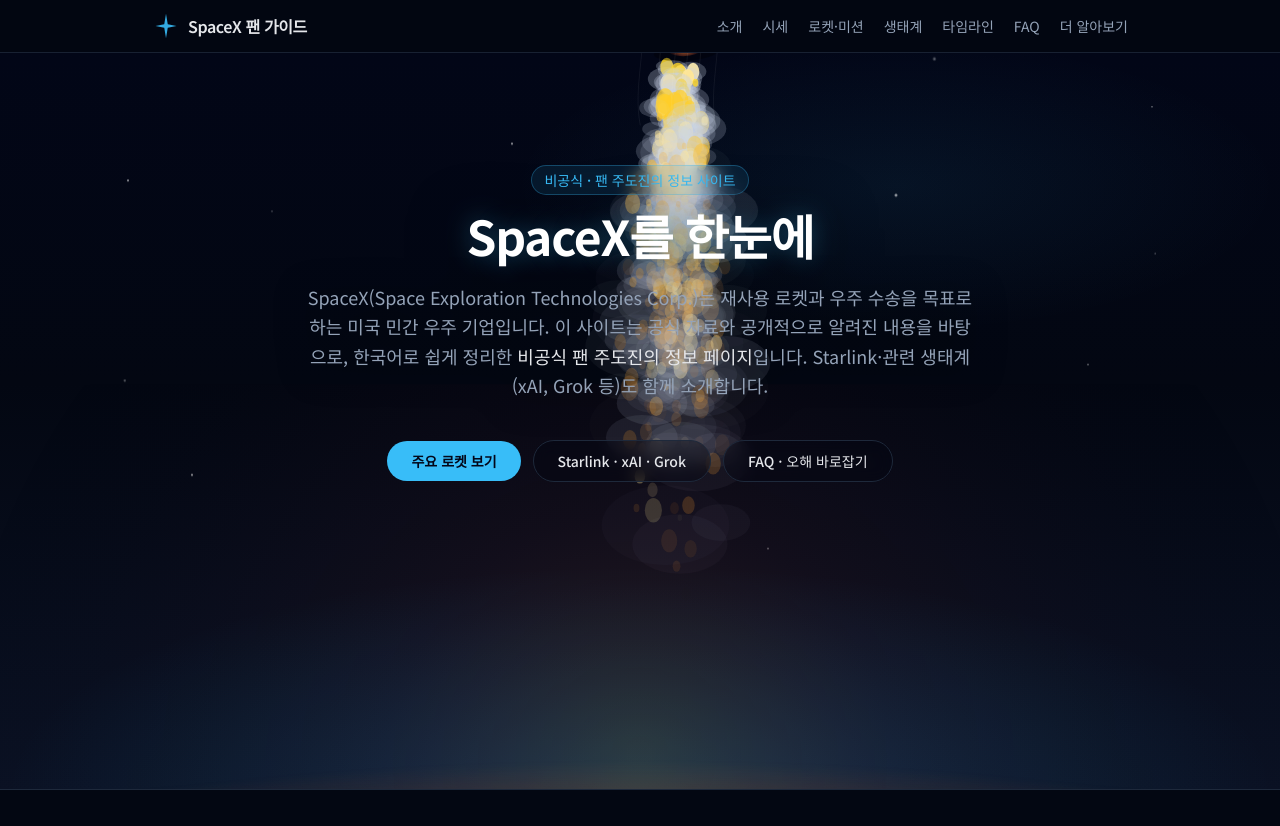
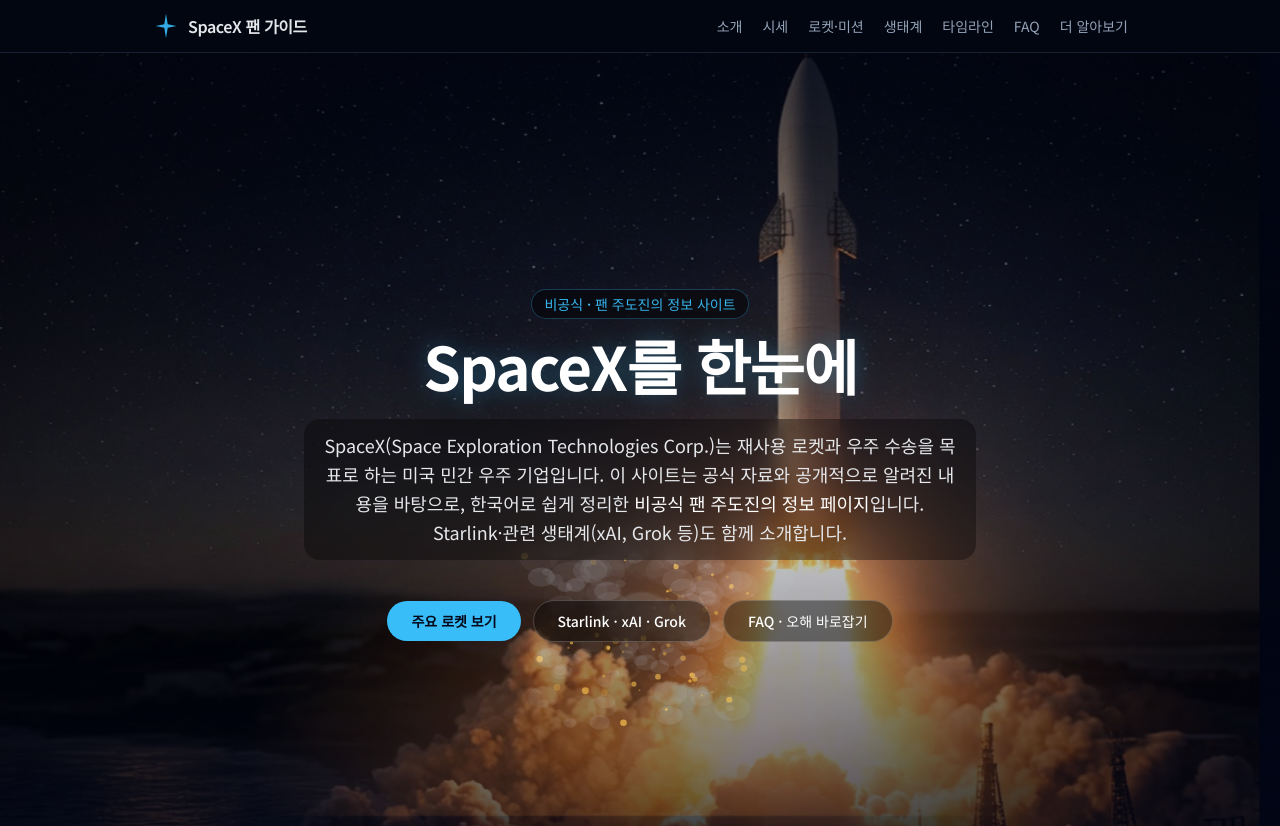
Before and after one commit to dojindia2006-arch/spacex-fan-guide, a Next.js app: page / in a window 1280 px wide. Shown: the top 826 px of the page. Built offline with nearby package versions, Linux system fonts and the light colour scheme; no server answers.

Commit message:
Use photoreal cinematic launch image for hero

```diff
--- a/src/app/globals.css
+++ b/src/app/globals.css
@@ -55,55 +55,54 @@
   border-color: rgba(56, 189, 248, 0.4);
 }
 
-/* Launch backdrop (rocket drawn on canvas) */
-.launch-canvas-wrap {
-  z-index: 0;
+/* Photoreal launch hero */
+.launch-photo-stage {
+  position: absolute;
+  inset: 0;
+  overflow: hidden;
+  background: #020617;
 }
-.launch-sky {
+.launch-photo {
+  position: absolute;
+  inset: -4%;
+  width: 108%;
+  height: 108%;
+  object-fit: cover;
+  object-position: center 35%;
+  animation: launch-kenburns 18s ease-in-out infinite alternate;
+  filter: contrast(1.08) saturate(1.12) brightness(0.95);
+  transform-origin: 50% 70%;
+}
+.launch-photo-vignette {
   position: absolute;
   inset: 0;
   background:
-    radial-gradient(ellipse 90% 55% at 50% 100%, rgba(14, 165, 233, 0.2), transparent 55%),
-    radial-gradient(ellipse 60% 40% at 70% 18%, rgba(56, 189, 248, 0.07), transparent 50%),
-    linear-gradient(180deg, #020617 0%, #030712 45%, #0b1224 100%);
+    linear-gradient(180deg, rgba(2,6,23,0.55) 0%, rgba(2,6,23,0.15) 35%, rgba(2,6,23,0.2) 60%, rgba(2,6,23,0.82) 100%),
+    radial-gradient(ellipse at 50% 60%, transparent 30%, rgba(0,0,0,0.45) 100%);
+  pointer-events: none;
 }
-.launch-stars {
+.launch-photo-heat {
   position: absolute;
-  inset: 0;
-  opacity: 0.85;
-  background-image:
-    radial-gradient(1.5px 1.5px at 10% 20%, #fff, transparent),
-    radial-gradient(1px 1px at 25% 40%, #fff, transparent),
-    radial-gradient(1.5px 1.5px at 40% 15%, #fff, transparent),
-    radial-gradient(1px 1px at 55% 35%, #fff, transparent),
-    radial-gradient(2px 2px at 70% 22%, #fff, transparent),
-    radial-gradient(1px 1px at 85% 45%, #fff, transparent),
-    radial-gradient(1.5px 1.5px at 15% 60%, #fff, transparent),
-    radial-gradient(1px 1px at 60% 70%, #fff, transparent),
-    radial-gradient(1px 1px at 90% 10%, #fff, transparent);
-  animation: stars-drift 40s linear infinite;
+  left: 20%;
+  right: 20%;
+  bottom: 8%;
+  height: 35%;
+  background: radial-gradient(ellipse at 50% 80%, rgba(255,140,40,0.28), transparent 70%);
+  mix-blend-mode: screen;
+  animation: heat-pulse 2.4s ease-in-out infinite;
+  pointer-events: none;
 }
-.launch-stars--b {
-  opacity: 0.4;
-  transform: scale(1.15);
-  animation-duration: 70s;
-  animation-direction: reverse;
+@keyframes launch-kenburns {
+  0% { transform: scale(1.02) translate3d(0, 1.5%, 0); }
+  100% { transform: scale(1.12) translate3d(0, -2.5%, 0); }
 }
-.launch-horizon {
-  position: absolute;
-  left: -10%;
-  right: -10%;
-  bottom: -8%;
-  height: 36%;
-  background:
-    radial-gradient(ellipse 70% 55% at 50% 100%, rgba(249, 115, 22, 0.28), transparent 60%),
-    radial-gradient(ellipse 90% 70% at 50% 120%, rgba(15, 23, 42, 0.95), transparent 70%);
-  filter: blur(2px);
-}
-@keyframes stars-drift {
-  from { background-position: 0 0; }
-  to { background-position: 0 -120px; }
+@keyframes heat-pulse {
+  0%, 100% { opacity: 0.55; transform: scale(1); }
+  50% { opacity: 0.95; transform: scale(1.06); }
 }
 @media (prefers-reduced-motion: reduce) {
-  .launch-stars { animation: none !important; }
+  .launch-photo,
+  .launch-photo-heat {
+    animation: none !important;
+  }
 }
--- a/src/components/Hero.tsx
+++ b/src/components/Hero.tsx
@@ -4,26 +4,26 @@
   return (
     <section
       id="hero"
-      className="relative min-h-[92vh] overflow-hidden px-4 pb-24 pt-20 sm:px-6 sm:pt-28"
+      className="relative min-h-[100svh] overflow-hidden px-4 pb-28 pt-24 sm:px-6 sm:pt-28"
       aria-labelledby="hero-heading"
     >
       <LaunchVisual />
 
-      <div className="relative z-10 mx-auto max-w-5xl text-center">
-        <p className="mb-4 inline-block rounded-full border border-accent/30 bg-accent/10 px-3 py-1 text-xs font-medium text-accent backdrop-blur-sm sm:text-sm">
+      <div className="relative z-10 mx-auto flex min-h-[75svh] max-w-5xl flex-col items-center justify-end text-center sm:justify-center">
+        <p className="mb-4 inline-block rounded-full border border-accent/30 bg-black/45 px-3 py-1 text-xs font-medium text-accent backdrop-blur-md sm:text-sm">
           비공식 · 팬 주도진의 정보 사이트
         </p>
         <h1
           id="hero-heading"
-          className="glow-text text-3xl font-bold tracking-tight text-white drop-shadow-[0_8px_30px_rgba(0,0,0,0.75)] sm:text-5xl"
+          className="glow-text text-4xl font-bold tracking-tight text-white drop-shadow-[0_10px_40px_rgba(0,0,0,0.9)] sm:text-6xl"
         >
           SpaceX를 한눈에
         </h1>
-        <p className="mx-auto mt-6 max-w-2xl text-base leading-relaxed text-muted drop-shadow-[0_4px_18px_rgba(0,0,0,0.85)] sm:text-lg">
+        <p className="mx-auto mt-6 max-w-2xl rounded-2xl bg-black/35 px-4 py-3 text-base leading-relaxed text-gray-200 backdrop-blur-md sm:text-lg">
           SpaceX(Space Exploration Technologies Corp.)는 재사용 로켓과 우주 수송을
           목표로 하는 미국 민간 우주 기업입니다. 이 사이트는 공식 자료와 공개적으로
           알려진 내용을 바탕으로, 한국어로 쉽게 정리한{" "}
-          <strong className="font-medium text-foreground">
+          <strong className="font-medium text-white">
             비공식 팬 주도진의 정보 페이지
           </strong>
           입니다. Starlink·관련 생태계(xAI, Grok 등)도 함께 소개합니다.
@@ -37,13 +37,13 @@
           </a>
           <a
             href="#ecosystem"
-            className="rounded-full border border-border bg-background/40 px-6 py-2.5 text-sm font-medium text-foreground backdrop-blur-sm transition hover:border-accent/50 hover:text-accent"
+            className="rounded-full border border-white/20 bg-black/40 px-6 py-2.5 text-sm font-medium text-white backdrop-blur-md transition hover:border-accent/50 hover:text-accent"
           >
             Starlink · xAI · Grok
           </a>
           <a
             href="#faq"
-            className="rounded-full border border-border bg-background/40 px-6 py-2.5 text-sm font-medium text-foreground backdrop-blur-sm transition hover:border-accent/50 hover:text-accent"
+            className="rounded-full border border-white/20 bg-black/40 px-6 py-2.5 text-sm font-medium text-white backdrop-blur-md transition hover:border-accent/50 hover:text-accent"
           >
             FAQ · 오해 바로잡기
           </a>
--- a/src/components/LaunchVisual.tsx
+++ b/src/components/LaunchVisual.tsx
@@ -10,7 +10,7 @@
   life: number;
   max: number;
   size: number;
-  kind: "fire" | "smoke" | "ember";
+  kind: "ember" | "smoke";
 };
 
 export default function LaunchVisual() {
@@ -21,7 +21,6 @@
     const canvas = canvasRef.current;
     const wrap = wrapRef.current;
     if (!canvas || !wrap) return;
-
     const ctx = canvas.getContext("2d");
     if (!ctx) return;
 
@@ -34,7 +33,8 @@
 
     const resize = () => {
       const dpr = Math.min(window.devicePixelRatio || 1, 2);
-      const { clientWidth: w, clientHeight: h } = wrap;
+      const w = wrap.clientWidth;
+      const h = wrap.clientHeight;
       canvas.width = Math.floor(w * dpr);
       canvas.height = Math.floor(h * dpr);
       canvas.style.width = `${w}px`;
@@ -44,47 +44,25 @@
     resize();
     window.addEventListener("resize", resize);
 
-    const spawn = (cx: number, cy: number, boost: number) => {
-      for (let i = 0; i < 10 + boost * 8; i++) {
-        particles.push({
-          x: cx + (Math.random() - 0.5) * 28,
-          y: cy + Math.random() * 10,
-          vx: (Math.random() - 0.5) * (2.2 + boost),
-          vy: 2 + Math.random() * (5 + boost * 3),
-          life: 0,
-          max: 28 + Math.random() * 40,
-          size: 3 + Math.random() * 10,
-          kind: Math.random() > 0.55 ? "smoke" : Math.random() > 0.25 ? "fire" : "ember",
-        });
-      }
-    };
-
-    const cycleMs = 9000;
-    const start = performance.now();
-
-    const tick = (now: number) => {
+    const tick = () => {
       if (!running) return;
       const w = wrap.clientWidth;
       const h = wrap.clientHeight;
       ctx.clearRect(0, 0, w, h);
 
-      const t = ((now - start) % cycleMs) / cycleMs;
-      // rocket vertical progress 0..1
-      const ascent = t < 0.08 ? t / 0.08 * 0.05 : Math.min(1, (t - 0.08) / 0.85);
-      const rocketY = h * (0.72 - ascent * 1.15);
-      const rocketX = w * (0.5 + ascent * 0.04);
-      const scale = Math.max(0.55, 1 - ascent * 0.28);
-
-      // ground glow
-      const glow = ctx.createRadialGradient(w * 0.5, h * 0.95, 10, w * 0.5, h, w * 0.55);
-      glow.addColorStop(0, `rgba(255, 170, 60, ${0.55 * (1 - ascent)})`);
-      glow.addColorStop(0.35, `rgba(239, 68, 68, ${0.22 * (1 - ascent)})`);
-      glow.addColorStop(1, "rgba(0,0,0,0)");
-      ctx.fillStyle = glow;
-      ctx.fillRect(0, h * 0.45, w, h * 0.55);
-
       if (!reduced) {
-        spawn(rocketX, rocketY + 160 * scale, 1 - ascent * 0.4);
+        for (let i = 0; i < 4; i++) {
+          particles.push({
+            x: w * (0.42 + Math.random() * 0.16),
+            y: h * (0.62 + Math.random() * 0.2),
+            vx: (Math.random() - 0.5) * 1.8,
+            vy: -0.4 - Math.random() * 1.6,
+            life: 0,
+            max: 40 + Math.random() * 50,
+            size: 2 + Math.random() * 8,
+            kind: Math.random() > 0.35 ? "smoke" : "ember",
+          });
+        }
       }
 
       for (let i = particles.length - 1; i >= 0; i--) {
@@ -92,151 +70,27 @@
         p.life += 1;
         p.x += p.vx;
         p.y += p.vy;
-        p.vy *= 0.99;
-        p.vx *= 0.98;
-        if (p.kind === "smoke") {
-          p.size *= 1.02;
-          p.vy -= 0.02;
-        }
+        if (p.kind === "smoke") p.size *= 1.015;
         const a = 1 - p.life / p.max;
         if (a <= 0) {
           particles.splice(i, 1);
           continue;
         }
-        if (p.kind === "fire") {
-          ctx.fillStyle = `rgba(255, ${140 + a * 80}, 40, ${a * 0.85})`;
-        } else if (p.kind === "ember") {
-          ctx.fillStyle = `rgba(255, 230, 150, ${a})`;
+        ctx.beginPath();
+        if (p.kind === "ember") {
+          ctx.fillStyle = `rgba(255, 200, 80, ${a * 0.7})`;
+          ctx.arc(p.x, p.y, p.size * 0.35, 0, Math.PI * 2);
         } else {
-          ctx.fillStyle = `rgba(200, 210, 230, ${a * 0.28})`;
+          ctx.fillStyle = `rgba(220, 230, 245, ${a * 0.12})`;
+          ctx.ellipse(p.x, p.y, p.size * 1.4, p.size, 0, 0, Math.PI * 2);
         }
-        ctx.beginPath();
-        ctx.ellipse(p.x, p.y, p.size * (p.kind === "smoke" ? 1.6 : 0.7), p.size, 0, 0, Math.PI * 2);
         ctx.fill();
-      }
-
-      // draw rocket body (procedural, metallic)
-      ctx.save();
-      ctx.translate(rocketX, rocketY);
-      ctx.scale(scale, scale);
-      ctx.rotate((-4 * ascent * Math.PI) / 180);
-
-      const rw = 54;
-      const rh = 280;
-
-      // shadow under body
-      ctx.fillStyle = "rgba(0,0,0,0.35)";
-      ctx.beginPath();
-      ctx.ellipse(0, rh / 2 + 8, 40, 10, 0, 0, Math.PI * 2);
-      ctx.fill();
-
-      // fuselage
-      const body = ctx.createLinearGradient(-rw / 2, 0, rw / 2, 0);
-      body.addColorStop(0, "#64748b");
-      body.addColorStop(0.2, "#f8fafc");
-      body.addColorStop(0.45, "#e2e8f0");
-      body.addColorStop(0.7, "#cbd5e1");
-      body.addColorStop(1, "#475569");
-      ctx.fillStyle = body;
-      ctx.beginPath();
-      ctx.moveTo(0, -rh / 2);
-      ctx.bezierCurveTo(rw * 0.35, -rh / 2 + 30, rw / 2, -rh / 2 + 80, rw / 2, -20);
-      ctx.lineTo(rw / 2, rh / 2 - 30);
-      ctx.quadraticCurveTo(0, rh / 2 - 8, -rw / 2, rh / 2 - 30);
-      ctx.lineTo(-rw / 2, -20);
-      ctx.bezierCurveTo(-rw / 2, -rh / 2 + 80, -rw * 0.35, -rh / 2 + 30, 0, -rh / 2);
-      ctx.closePath();
-      ctx.fill();
-
-      // panel lines
-      ctx.strokeStyle = "rgba(15,23,42,0.25)";
-      ctx.lineWidth = 1;
-      for (let y = -rh / 2 + 50; y < rh / 2 - 40; y += 28) {
-        ctx.beginPath();
-        ctx.moveTo(-rw / 2 + 4, y);
-        ctx.lineTo(rw / 2 - 4, y);
-        ctx.stroke();
-      }
-
-      // interstage ring
-      ctx.fillStyle = "#0ea5e9";
-      ctx.fillRect(-rw / 2 + 2, 10, rw - 4, 7);
-      ctx.fillStyle = "rgba(255,255,255,0.35)";
-      ctx.fillRect(-rw / 2 + 2, 10, rw - 4, 2);
-
-      // grid fins
-      ctx.fillStyle = "#94a3b8";
-      ctx.fillRect(-rw / 2 - 14, -20, 14, 32);
-      ctx.fillRect(rw / 2, -20, 14, 32);
-      ctx.strokeStyle = "#0f172a";
-      ctx.strokeRect(-rw / 2 - 14, -20, 14, 32);
-      ctx.strokeRect(rw / 2, -20, 14, 32);
-
-      // legs / fins
-      ctx.fillStyle = "#0369a1";
-      ctx.beginPath();
-      ctx.moveTo(-rw / 2, rh / 2 - 70);
-      ctx.lineTo(-rw / 2 - 28, rh / 2 - 10);
-      ctx.lineTo(-rw / 2, rh / 2 - 20);
-      ctx.closePath();
-      ctx.fill();
-      ctx.beginPath();
-      ctx.moveTo(rw / 2, rh / 2 - 70);
-      ctx.lineTo(rw / 2 + 28, rh / 2 - 10);
-      ctx.lineTo(rw / 2, rh / 2 - 20);
-      ctx.closePath();
-      ctx.fill();
-
-      // nose cone shine
-      ctx.strokeStyle = "rgba(255,255,255,0.5)";
-      ctx.lineWidth = 3;
-      ctx.beginPath();
-      ctx.moveTo(-6, -rh / 2 + 20);
-      ctx.quadraticCurveTo(-10, -rh / 2 + 60, -12, -rh / 2 + 100);
-      ctx.stroke();
-
-      // engines
-      const eg = ctx.createRadialGradient(0, rh / 2 - 12, 2, 0, rh / 2 - 8, 26);
-      eg.addColorStop(0, "#fff7ed");
-      eg.addColorStop(0.4, "#fb923c");
-      eg.addColorStop(1, "rgba(127,29,29,0)");
-      ctx.fillStyle = eg;
-      ctx.beginPath();
-      ctx.ellipse(0, rh / 2 - 6, 30, 18, 0, 0, Math.PI * 2);
-      ctx.fill();
-
-      ctx.fillStyle = "#0f172a";
-      [-16, 0, 16].forEach((ox) => {
-        ctx.beginPath();
-        ctx.ellipse(ox, rh / 2 - 18, 9, 6, 0, 0, Math.PI * 2);
-        ctx.fill();
-      });
-
-      ctx.restore();
-
-      // heat shimmer lines near plume
-      if (!reduced && ascent < 0.85) {
-        ctx.strokeStyle = "rgba(255,255,255,0.06)";
-        for (let i = 0; i < 6; i++) {
-          const sx = rocketX - 40 + i * 16 + Math.sin(now / 80 + i) * 4;
-          ctx.beginPath();
-          ctx.moveTo(sx, rocketY + 90 * scale);
-          ctx.bezierCurveTo(
-            sx + 8,
-            rocketY + 140 * scale,
-            sx - 8,
-            rocketY + 190 * scale,
-            sx,
-            rocketY + 240 * scale,
-          );
-          ctx.stroke();
-        }
       }
 
       raf = requestAnimationFrame(tick);
     };
+    raf = requestAnimationFrame(tick);
 
-    raf = requestAnimationFrame(tick);
     return () => {
       running = false;
       cancelAnimationFrame(raf);
@@ -245,12 +99,26 @@
   }, []);
 
   return (
-    <div ref={wrapRef} className="launch-canvas-wrap pointer-events-none absolute inset-0" aria-hidden="true">
-      <div className="launch-sky" />
-      <div className="launch-stars launch-stars--a" />
-      <div className="launch-stars launch-stars--b" />
-      <div className="launch-horizon" />
+    <div
+      ref={wrapRef}
+      className="pointer-events-none absolute inset-0 overflow-hidden"
+      aria-hidden="true"
+    >
+      <div className="launch-photo-stage">
+        {/* eslint-disable-next-line @next/next/no-img-element */}
+        <img
+          src="/media/launch-cinematic.png"
+          alt=""
+          className="launch-photo"
+          decoding="async"
+        />
+        <div className="launch-photo-vignette" />
+        <div className="launch-photo-heat" />
+      </div>
       <canvas ref={canvasRef} className="absolute inset-0 h-full w-full" />
+      <p className="absolute bottom-3 right-3 z-[1] rounded bg-black/45 px-2 py-1 text-[10px] text-white/70 backdrop-blur-sm">
+        일러스트·연출 이미지 · 공식 SpaceX 사진 아님
+      </p>
     </div>
   );
 }
```
Also changed, not shown: public/media/launch-cinematic.png (added).
